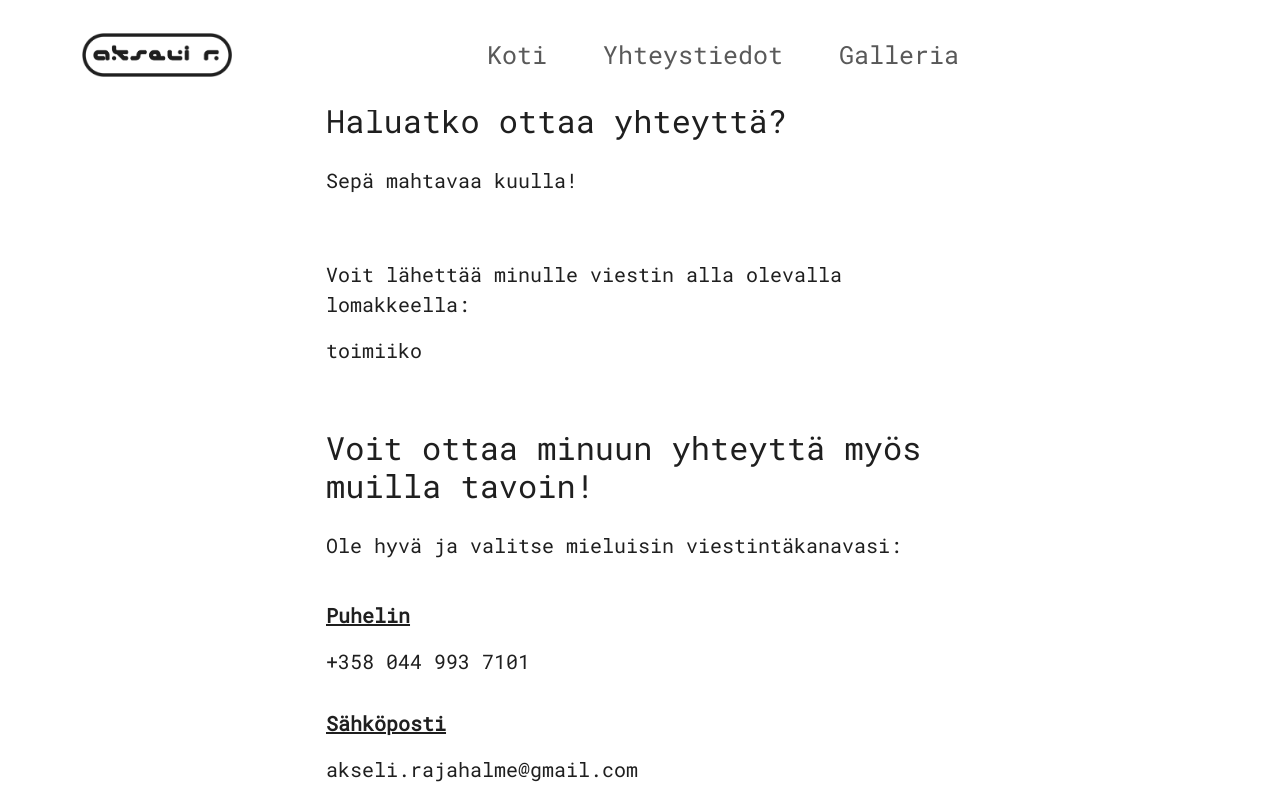
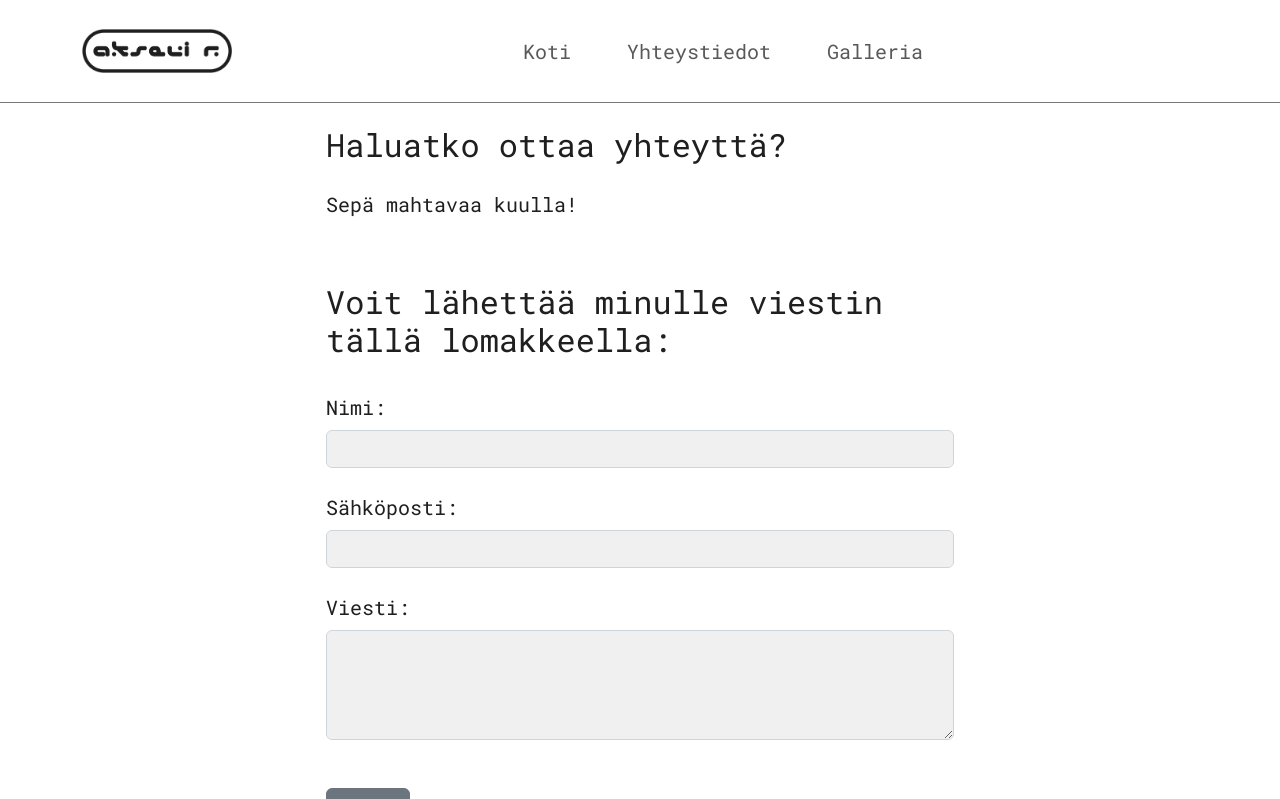
Before and after one commit to AkseliRaj/CV-Website, a React (Create React App) app: page /Contact in a window 1280 px wide. Shown: the top 799 px of the page. Built offline with nearby package versions, Linux system fonts and the light colour scheme.

Commit message:
Added contact form & styling

```diff
--- a/src/components/ContactForm.js
+++ b/src/components/ContactForm.js
@@ -1,11 +1,77 @@
-import React from 'react';
+import React, { useState } from 'react';
+import 'bootstrap/dist/css/bootstrap.min.css';
+import '../styles/contactForm.css'
 
 const ContactForm = () => {
-    return (
-            <div>
-                <p>toimiiko</p>
-            </div>
-    );
+  const [formData, setFormData] = useState({
+    name: '',
+    email: '',
+    message: ''
+  });
+
+  const handleChange = (e) => {
+    const { name, value } = e.target;
+    setFormData({
+      ...formData,
+      [name]: value
+    });
+  };
+
+  const handleSubmit = (e) => {
+    e.preventDefault();
+    // You can handle form submission here, e.g., send data to backend or perform validation
+    console.log(formData);
+    // Reset form fields after submission
+    setFormData({
+      name: '',
+      email: '',
+      message: ''
+    });
+  };
+
+  return (
+    <div>
+      <form onSubmit={handleSubmit}>
+        <div className="form-group pb-4">
+          <label htmlFor="name" className='pb-2'>Nimi:</label>
+          <input
+            type="text"
+            className="form-control grey-textarea"
+            id="name"
+            name="name"
+            value={formData.name}
+            onChange={handleChange}
+            required
+          />
+        </div>
+        <div className="form-group pb-4">
+          <label htmlFor="email" className='pb-2'>Sähköposti:</label>
+          <input
+            type="email"
+            className="form-control grey-textarea"
+            id="email"
+            name="email"
+            value={formData.email}
+            onChange={handleChange}
+            required
+          />
+        </div>
+        <div className="form-group pb-5">
+          <label htmlFor="message" className='pb-2'>Viesti:</label>
+          <textarea
+            className="form-control grey-textarea"
+            id="message"
+            name="message"
+            rows="4"
+            value={formData.message}
+            onChange={handleChange}
+            required
+          ></textarea>
+        </div>
+        <button type="submit" className="btn btn-secondary">Lähetä</button>
+      </form>
+    </div>
+  );
 };
 
 export default ContactForm;
--- a/src/components/NavigationBar.js
+++ b/src/components/NavigationBar.js
@@ -12,7 +12,7 @@ const NavigationBar = () => {
           <img src={logo} alt="Logo" className="logo" />
         </Link>
         <div className="collapse navbar-collapse" id="navbarNav">
-        <ul className="navbar-nav mx-auto">
+          <ul className="navbar-nav mx-auto justify-content-center"> {/* Added justify-content-center class */}
             <li className="nav-item">
               <Link className="nav-link" to="/">
                 Koti
--- a/src/pages/Contact.js
+++ b/src/pages/Contact.js
@@ -4,7 +4,7 @@ import ContactForm from '../components/ContactForm';
 
 function Contact() {
   return (
-    <div className="container-fluid">
+    <div className="container-fluid pt-4">
       <div className="justify-content-center">
 
         <div className="col-6 pb-5 mx-auto">
@@ -17,19 +17,19 @@ function Contact() {
         </div>
 
         <div className="col-6 pb-5 mx-auto">
-          <div>
-            <p>Voit lähettää minulle viestin alla olevalla lomakkeella:</p>
+          <div className='pb-4'>
+            <h2>Voit lähettää minulle viestin tällä lomakkeella:</h2>
           </div>
           <div>
             <ContactForm/>
           </div>
         </div>
 
-        <div className="col-6 mx-auto">
+        <div className="col-6 pt-4 mx-auto">
           <div className='pb-3'>
             <h2>Voit ottaa minuun yhteyttä myös muilla tavoin!</h2>
           </div>
-          <div className='pb-4'>
+          <div className='pb-5'>
             <p>Ole hyvä ja valitse mieluisin viestintäkanavasi:</p>
           </div>
           <div className='pb-3'>
--- /dev/null
+++ b/src/styles/contactForm.css
@@ -0,0 +1,8 @@
+label {
+    font-size: 20px;
+}
+
+.grey-textarea {
+    background-color: #f0f0f0; /* Change to the desired shade of grey */
+    border: 1px solid #ced4da; /* Add border for consistency */
+  }
--- a/src/styles/footer.css
+++ b/src/styles/footer.css
@@ -1,5 +1,6 @@
 .footer {
-
+    border-top: 1px solid;
+    color: #7a7979;
     text-align: center;
   }
 
--- a/src/styles/navbar.css
+++ b/src/styles/navbar.css
@@ -1,5 +1,7 @@
 nav {
     font-size: 25px;
+    border-bottom: 1px solid;
+    color: #7a7979;
 }
 
 .logo {
@@ -9,4 +11,5 @@ nav {
 
 li {
     padding: 20px;
+    font-size: 20px;
 }
```
Lines whose indentation alone changed are shown as unchanged.
